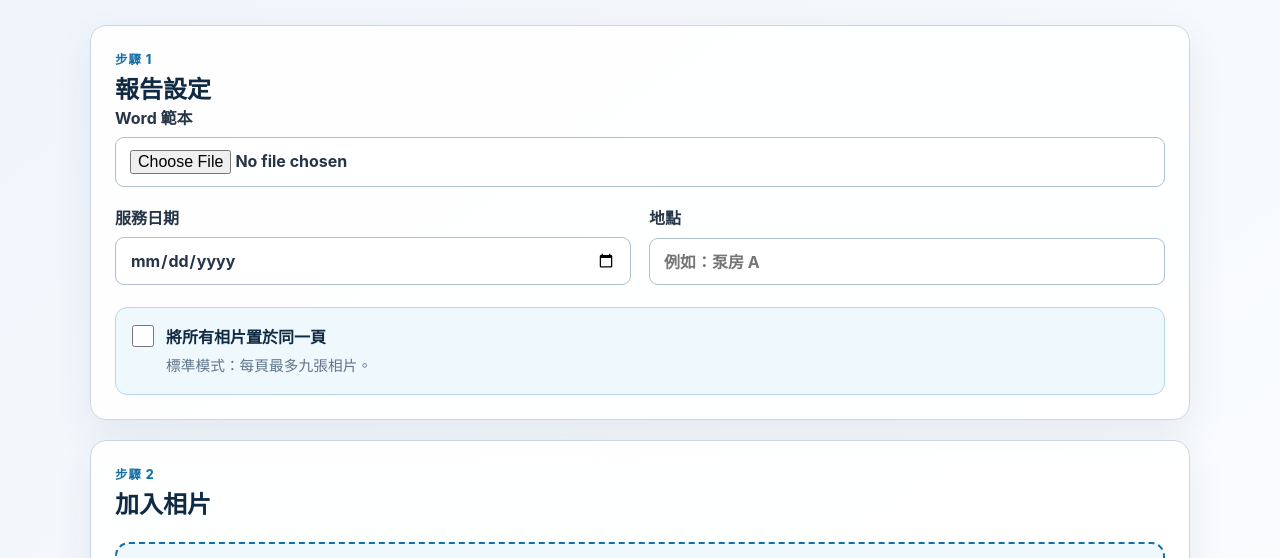
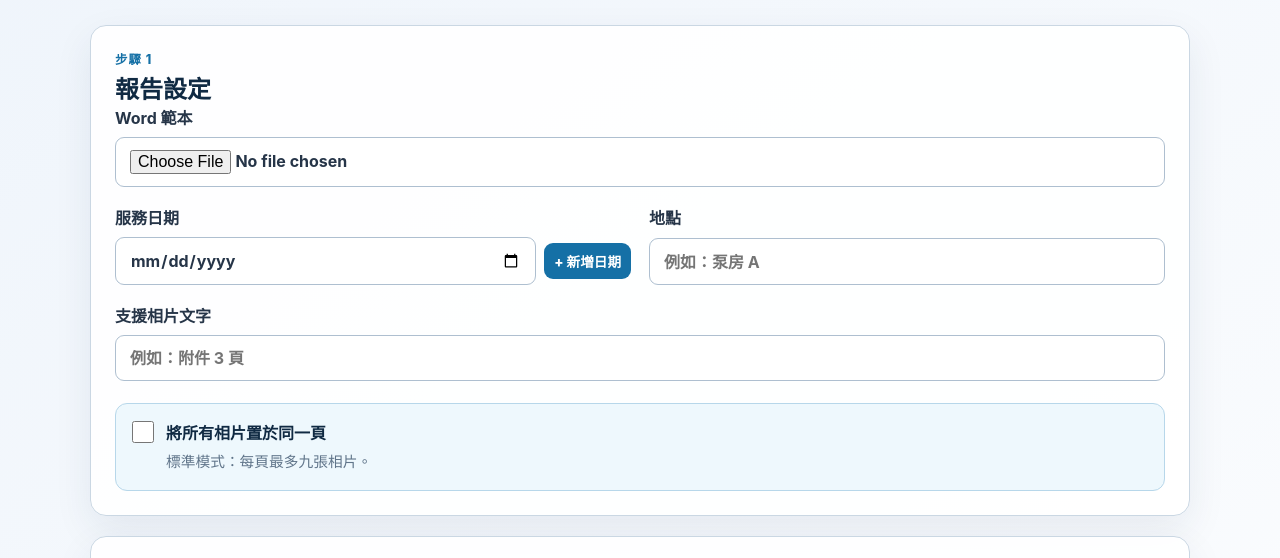
Before and after one commit to AELWebapps/Tester, a plain HTML site: page index.html in a window 1280 px wide. Shown: the part 221-779 px from the top of the page. Drawn offline with nearby package versions, Linux system fonts and the light colour scheme.

Commit message:
Implement service date input functionality
Added service date input fields and buttons for adding/removing dates.

```diff
--- a/index.html
+++ b/index.html
@@ -169,6 +169,31 @@
 
       gap: 18px;
       margin-top: 18px;
+    }
+
+    .field-full-width {
+      grid-column: 1 / -1;
+    }
+
+    .service-dates {
+      display: grid;
+      gap: 8px;
+    }
+
+    .service-date-row {
+      display: flex;
+      gap: 8px;
+      align-items: center;
+    }
+
+    .service-date-row .service-date-input {
+      flex: 1;
+    }
+
+    .add-date-button,
+    .remove-date-button {
+      flex: 0 0 auto;
+      white-space: nowrap;
     }
 
     /*
@@ -581,10 +606,16 @@
         <label>
           服務日期
 
-          <input
-            id="serviceDate"
-            type="date"
-          >
+          <div id="serviceDates" class="service-dates">
+            <div class="service-date-row">
+              <input
+                id="serviceDate"
+                class="service-date-input"
+                type="date"
+              >
+              <button id="addServiceDateButton" class="small add-date-button" type="button">+ 新增日期</button>
+            </div>
+          </div>
         </label>
 
         <label>
@@ -594,6 +625,17 @@
             id="location"
             type="text"
             placeholder="例如：泵房 A"
+            autocomplete="off"
+          >
+        </label>
+
+        <label class="field-full-width">
+          支援相片文字
+
+          <input
+            id="supportingPhotos"
+            type="text"
+            placeholder="例如：附件 3 頁"
             autocomplete="off"
           >
         </label>
```
